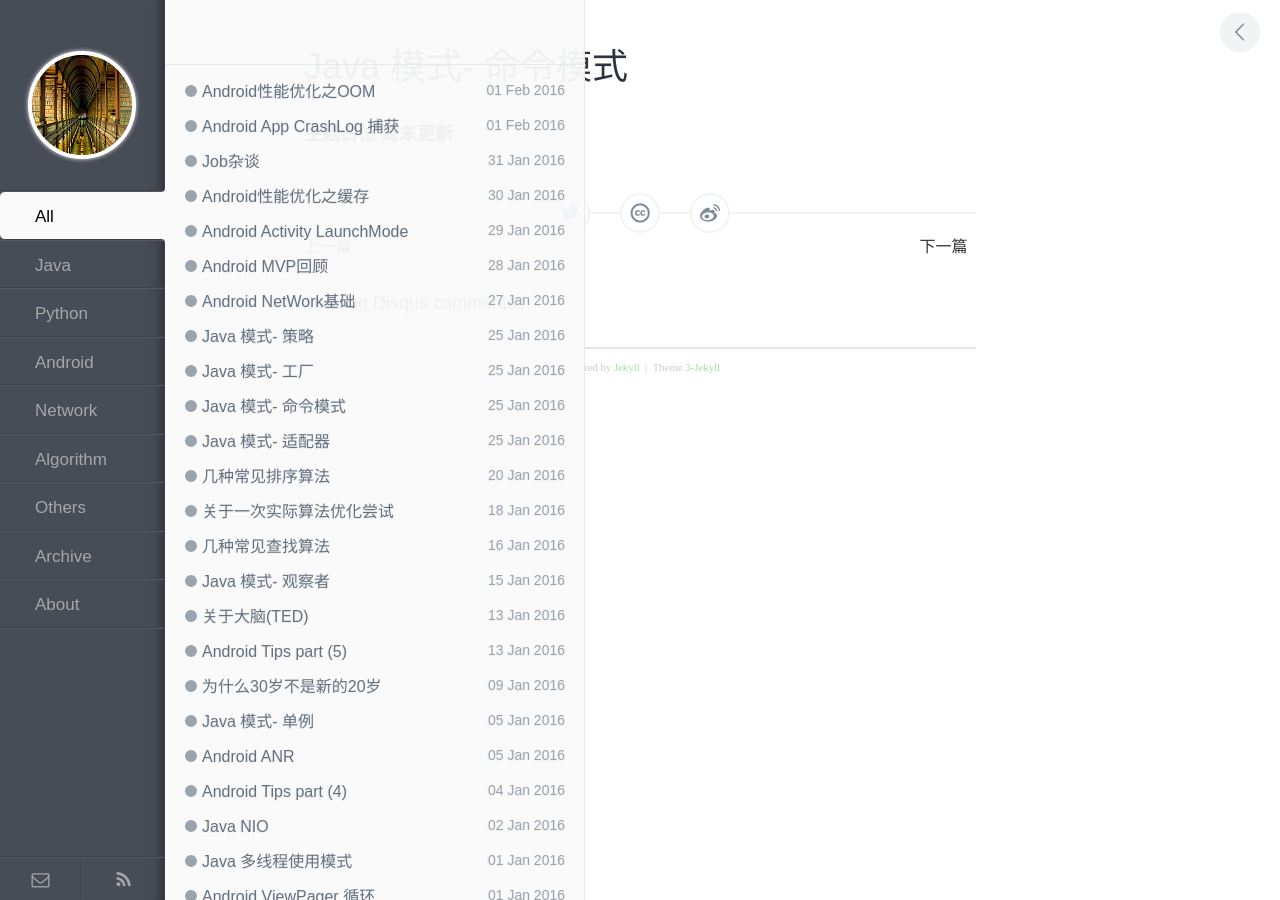
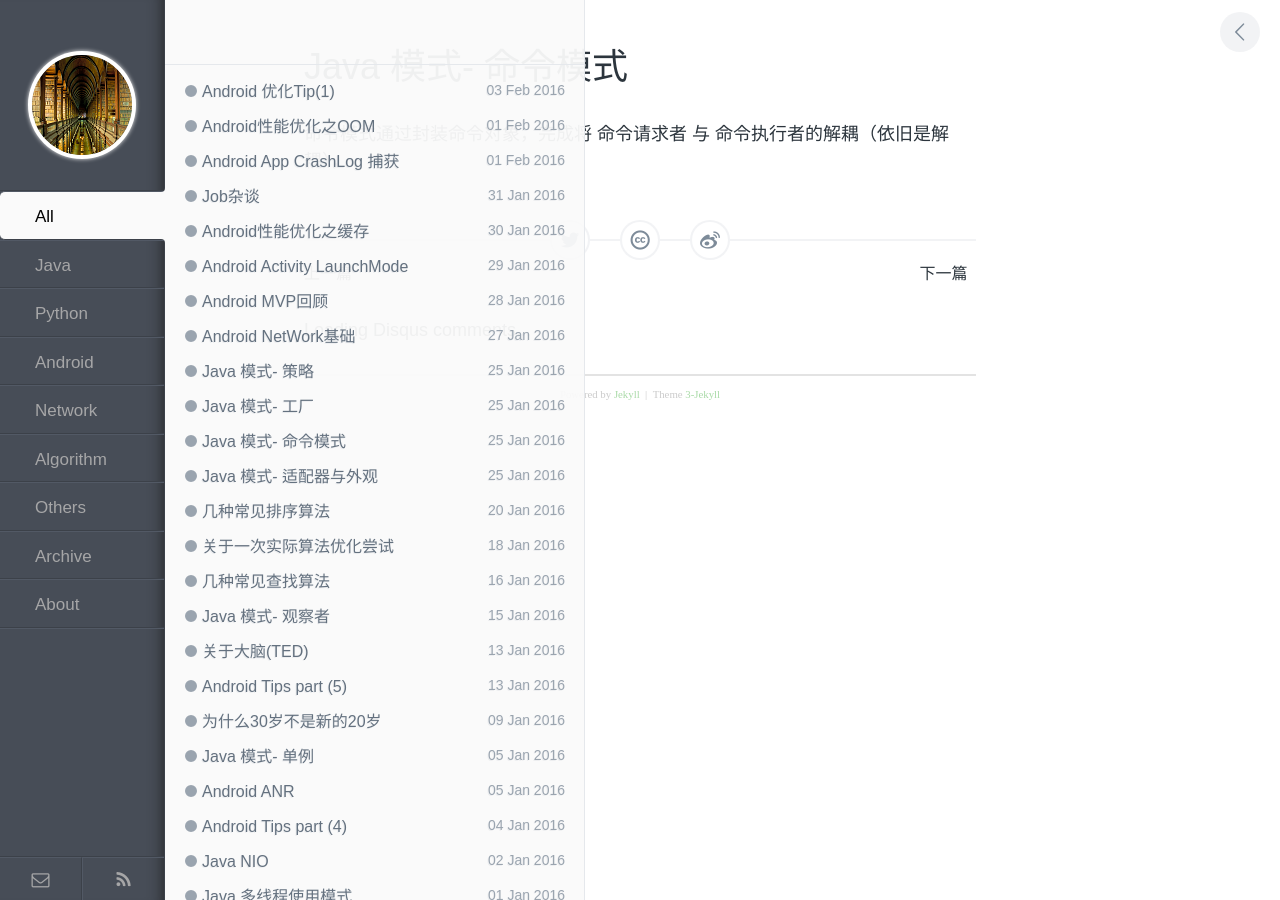
Before and after one commit to enlipan/enlipan.github.io, a Jekyll site: the page built from _posts/2016-01-25-java-patterns-command.md, in a window 1280 px wide. Built offline with Jekyll 4.4.1, drawn with Linux system fonts in a browser that asks for light colours; nearby versions of some CDN libraries; comment, search, counter and statistics services are not loaded.

Commit message:
modify pages adapter java patterns

```diff
--- a/_posts/2016-01-25-java-patterns-adapter.md
+++ b/_posts/2016-01-25-java-patterns-adapter.md
@@ -1,6 +1,6 @@
 ---
 layout: post
-title: Java 模式- 适配器
+title: Java 模式- 适配器与外观
 category: java
 ---
 
--- a/_posts/2016-01-25-java-patterns-command.md
+++ b/_posts/2016-01-25-java-patterns-command.md
@@ -4,4 +4,4 @@ title: Java 模式- 命令模式
 category: java
 ---
 
-**主题占位 周末更新**
+命令模式通过封装命令对象，完成将 命令请求者 与 命令执行者的解耦（依旧是解耦），
```
Also changed, not shown: _posts/2016-01-28-android-mvp.md (+2 -0 lines), _posts/2016-02-03-android-better-performance.md (added, +25 -0 lines).
